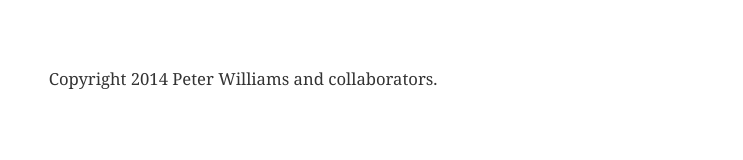
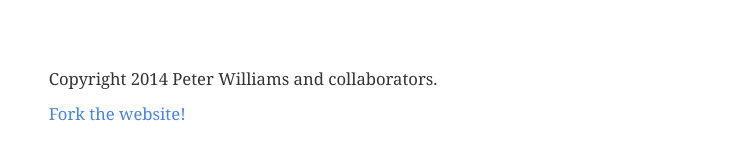
Before and after one commit to pkgw/webtex, a Jekyll site: the page built from index.html, in a window 1280 px wide and 900 px high, scrolled down 2609 px. Shown: the part 730-890 px from the top of the window, without its empty margins (258-1001 px from the left). Built offline with Jekyll 4.4.1, drawn with Linux system fonts in a browser that asks for light colours; nearby versions of some CDN libraries; before the commit the page ends 3475 px from its top, so only the background shows below that.

Commit message:
Add website source link in the page footer.

```diff
--- a/_layouts/default.html
+++ b/_layouts/default.html
@@ -79,6 +79,7 @@
         <div class="row">
           <div class="col-lg-12">
             <p>Copyright 2014 Peter Williams and collaborators.</p>
+	    <p><a href="https://github.com/pkgw/webtex/tree/gh-pages">Fork the website!</a></p>
           </div>
         </div>
       </footer>
```
